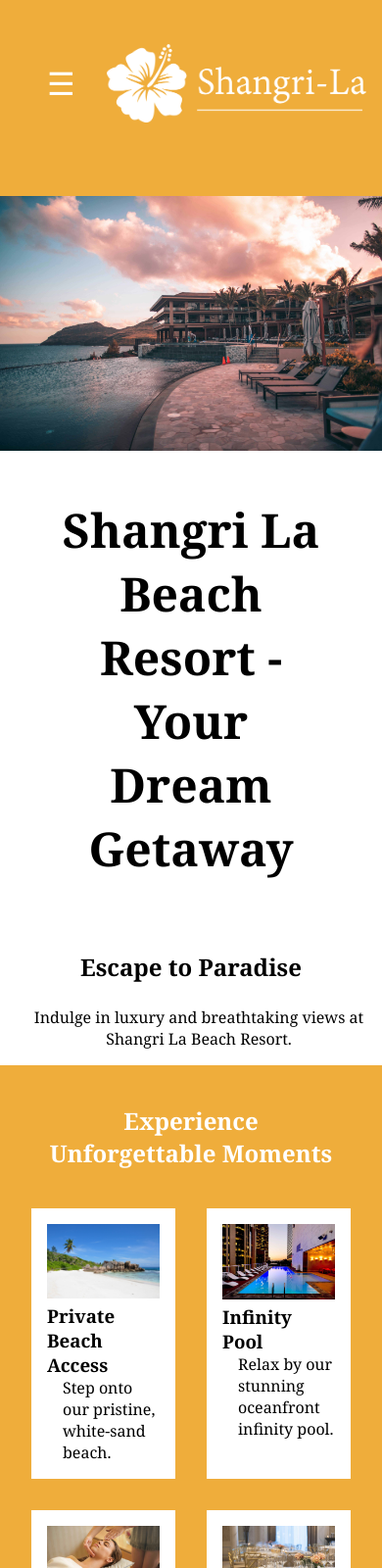
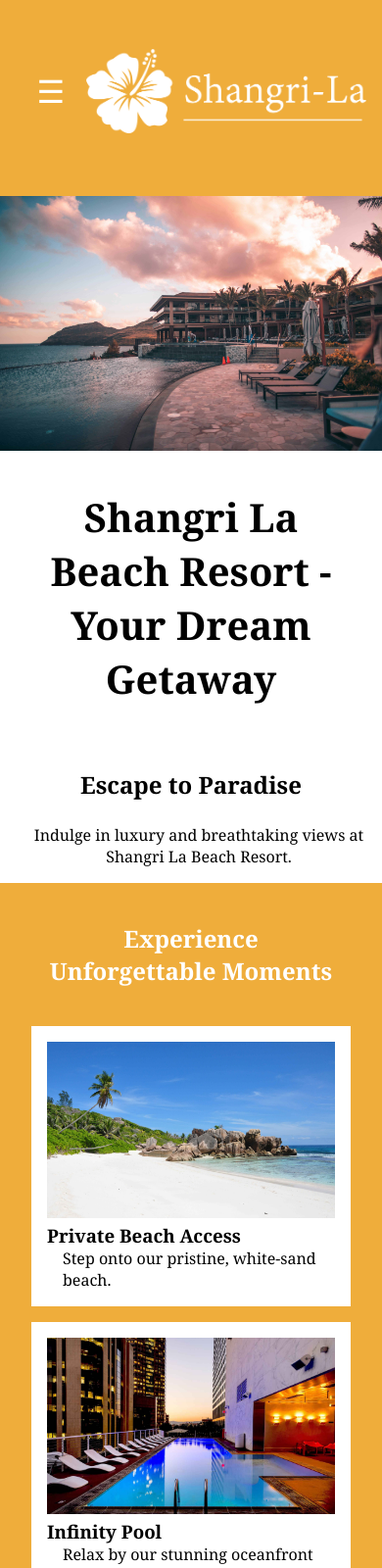
Before and after one commit to amandaskwong/cprg-218-final, a plain HTML site: page index.html in a window 390 px wide. Shown: the top 1600 px of the page at 98% size. Drawn offline with Linux system fonts and the light colour scheme; no server answers.

Commit message:
Updated media queries
Updated media queries for smaller screens

```diff
--- a/css/activities.css
+++ b/css/activities.css
@@ -48,3 +48,9 @@ body {
         padding: 1em 0 0 0;
     }
 }
+
+@media screen and (max-width: 600px) {
+    #divider {
+        display: none;
+    }
+}
--- a/css/index.css
+++ b/css/index.css
@@ -92,3 +92,23 @@
         text-align: center;
     }
 }
+
+@media screen and (max-width: 600px) {
+    h1 {
+        font-size: 30pt;
+    }
+
+    #amenities {
+        display: block;
+    }
+
+    #accommodations {
+        display: block;
+    }
+
+    #testimonials {
+        display: flex;
+        flex-direction: column;
+        gap: 1em;
+    }
+}
--- a/css/rooms.css
+++ b/css/rooms.css
@@ -7,28 +7,37 @@
     flex-direction: row-reverse;
 }
 
-section {
+main section {
     margin: 2em 0;
     gap: 1em;
     justify-content: center;
 }
 
-section h2 {
+main section h2 {
     padding-top: 0;
 }
 
-section img {
+main section img {
     width: 100%;
     max-width: 400px;
     object-fit: cover;
     border: 10px rgb(239, 173, 59) solid;
 }
 
-section ul {
+main section ul {
     margin-top: 1em;
 }
 
 @media screen and (max-width: 1070px) {
+    section img {
+        width: 100%;
+        max-height: auto;
+        object-fit: cover;
+        max-width: none;
+    }
+}
+
+@media screen and (max-width: 600px) {
     .odd {
         display: flex;
         flex-direction: column-reverse;
@@ -41,8 +50,6 @@ section ul {
 
     section img {
         width: 100%;
-        max-height: auto;
-        object-fit: cover;
-        max-width: none;
+        margin: auto;
     }
 }
--- a/css/styles.css
+++ b/css/styles.css
@@ -79,7 +79,8 @@ button {
     color: white;
     border: none;
     padding: 0.5em;
-    margin: .5em;
+    display: block;
+    margin: 1em auto;
 }
 
 footer {
--- a/css/testimonials.css
+++ b/css/testimonials.css
@@ -5,7 +5,7 @@ main {
     margin: 1em;
 }
 
-section {
+main section {
     background-color: rgb(239, 173, 59);
     color: white;
     padding: 1em;
```
